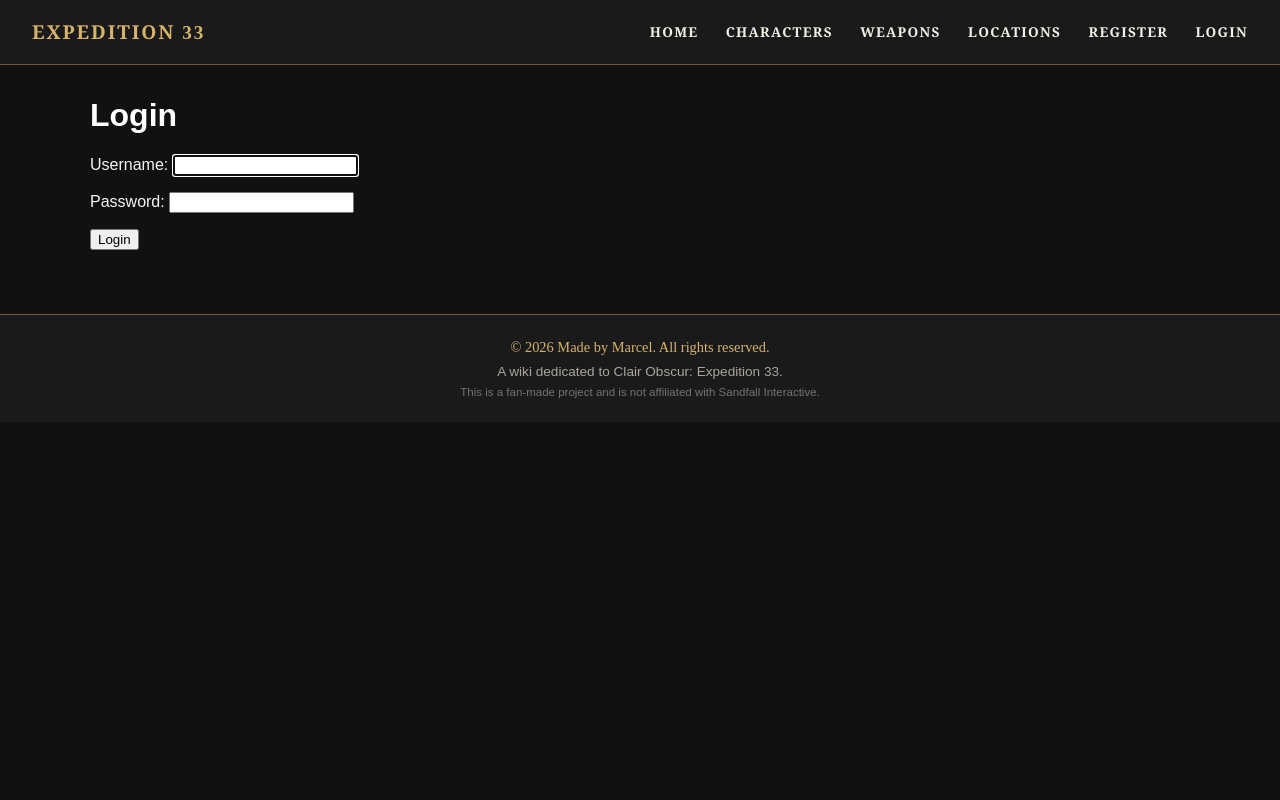
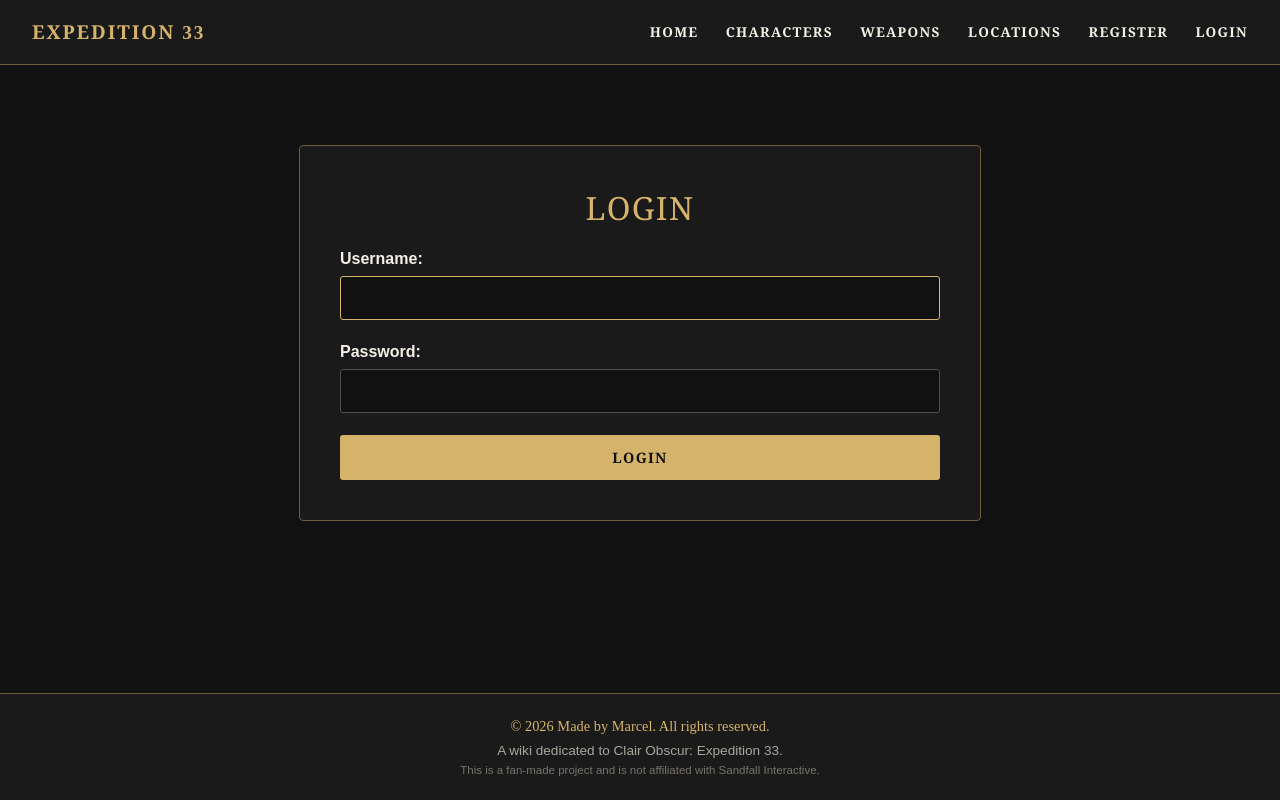
Before and after one commit to xmarcelx2018-cmd/expedition_33_wiki, a Django app: page /accounts/login/ in a window 1280 px wide. Run offline with Django 4.2, Linux system fonts and the light colour scheme; parts of the project's set-up code (start-up, migrations or seed data) failed here and were passed over.

Commit message:
Update login page and fix footer positioning

```diff
--- a/static/css/style.css
+++ b/static/css/style.css
@@ -1,7 +1,13 @@
 /* Global */
+html {
+    min-height: 100%;
+}
 
 body {
     margin: 0;
+    min-height: 100vh;
+    display: flex;
+    flex-direction: column;
     background-color: #111111;
     color: #f5f5f5;
     font-family: Arial, sans-serif;
@@ -1050,7 +1056,7 @@ a:hover {
 /* Footer */
 
 .site-footer {
-    margin-top: 4rem;
+    margin-top: auto;
     padding: 1.5rem 2rem;
     background-color: #1a1a1a;
     border-top: 1px solid #6f5b3e;
--- a/templates/registration/login.html
+++ b/templates/registration/login.html
@@ -1,9 +1,11 @@
 {% extends "base.html" %}
 
 {% block content %}
+
 <div class="container mt-5">
     <div class="row justify-content-center">
-        <div class="col-md-6">
+        <div class="col-md-6 register-card">
+
             <h1 class="mb-4">Login</h1>
 
             <form method="POST">
@@ -14,7 +16,9 @@
                     Login
                 </button>
             </form>
+
         </div>
     </div>
 </div>
+
 {% endblock %}
```
